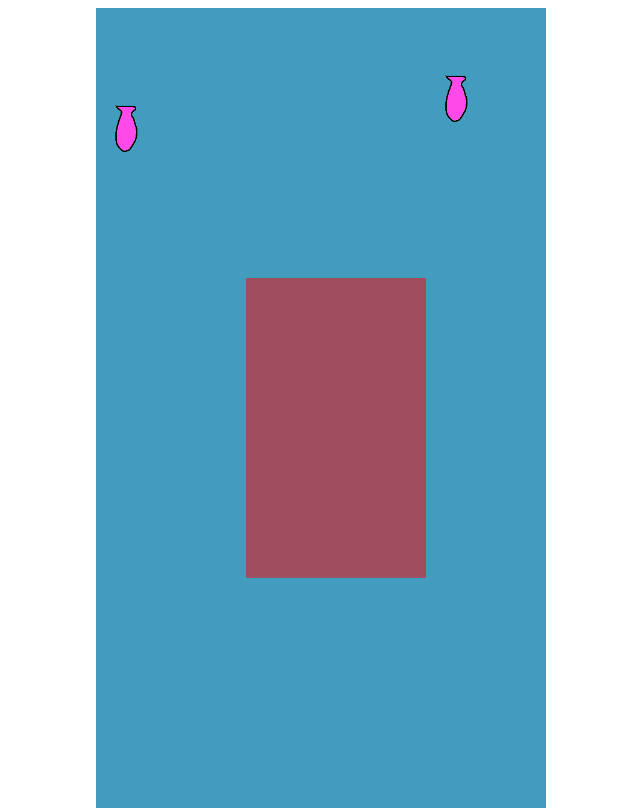
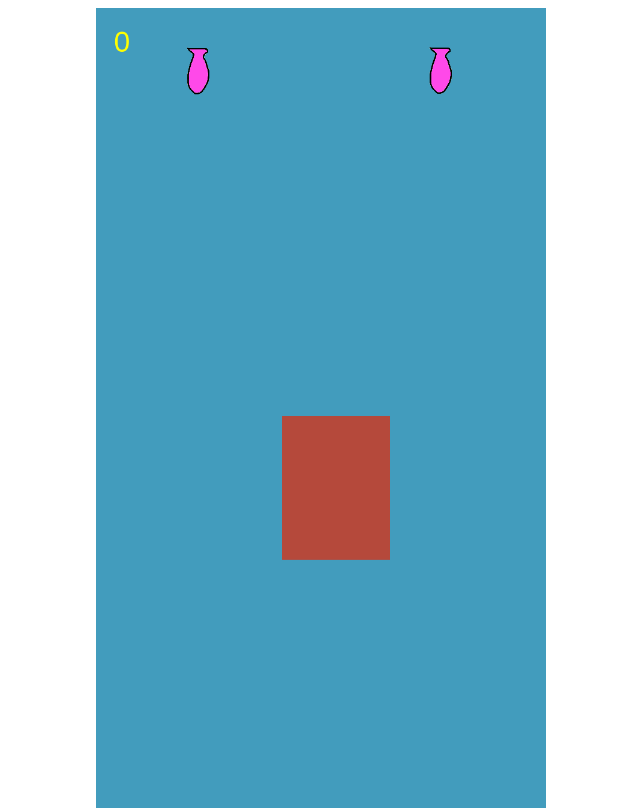
Before and after one commit to stefanforsberg/spelsyltmay2020, a plain HTML site: page index.html in a window 1280 px wide. Shown: the whole page, without its empty margins (319-959 px from the left). Drawn offline with Linux system fonts and the light colour scheme; animation ran at ten frames a second.

Commit message:
Eat fish

```diff
--- a/fish.js
+++ b/fish.js
@@ -3,6 +3,10 @@ class Fish extends Phaser.GameObjects.Sprite {
     constructor(scene, x, y, key) {
 
         super(scene, x, y, key);
+
+        this.scene = scene;
+
+        console.log()
 
         // var emitter = scene.add.particles('fog').createEmitter({
         //     speed: 10,
@@ -31,6 +35,8 @@ class Fish extends Phaser.GameObjects.Sprite {
 
         this.setInteractive();
 
+        this.canMove = true;
+
         // this.on('pointerdown', function (pointer) {
         //     this.setTint(Math.random() * 0xffffff);
         // });
@@ -39,7 +45,10 @@ class Fish extends Phaser.GameObjects.Sprite {
         //     // this.clearTint();
         // });
 
+        scene.input.setDraggable(this);
+
         this.on('dragstart', function (pointer) {
+            this.canMove = false;
             this.setTint(Math.random() * 0xffffff);
             // this.setTint(0xff0000);
 
@@ -48,16 +57,18 @@ class Fish extends Phaser.GameObjects.Sprite {
         this.on('drag', function (pointer, dragX, dragY) {
 
             this.x = dragX;
-            // this.y = dragY;
+            this.y = dragY;
 
         });
 
         this.on('dragend', function (pointer) {
-
+            this.canMove = true;
             this.clearTint();
 
         });
 
+
+        this.respawn();
 
         scene.add.existing(this);
 
@@ -72,13 +83,31 @@ class Fish extends Phaser.GameObjects.Sprite {
 
     }
 
-    update() {
+    respawn() {
+        this.x = Phaser.Math.Between(20, 700);
+        this.y = Phaser.Math.Between(-90, -30);
+    }
 
-        this.y += 3;
+    update(playerBounds) {
 
-        if(this.y > 1400) {
-            this.y = -100
+        if(this.canMove) {
+            this.y += 3;
+
+            if(this.y > 1400) {
+                this.respawn();
+            }
+
+            playerBounds.forEach(pb => {
+                if(Phaser.Geom.Intersects.RectangleToRectangle(this.getBounds(), pb)) {
+                    this.scene.events.emit("EatFish");
+                    this.respawn();
+                }
+            });
         }
+
+
+
+
 
         // // Horizontal movement
         // if (this.scene.cursors.left.isDown)
--- a/index.html
+++ b/index.html
@@ -13,6 +13,7 @@
 
     <script src="phaser.min.js"></script>
     <script src="seaScene.js"></script>
+    <script src="player.js"></script>
     <script src="fish.js"></script>
 
 </head>
--- /dev/null
+++ b/player.js
@@ -0,0 +1,63 @@
+class Player extends Phaser.GameObjects.Sprite {
+
+    constructor(scene, x, y, key) {
+        super(scene, x, y, key);
+
+        scene.add.existing(this);
+
+        // this.body.setVelocityY(50)
+
+        // var graphics = this.add.graphics();
+
+        // graphics.fillStyle(0xff0000, 1);
+        // graphics.fillRect(0, 0, 100, 100);
+
+        // this.body.setVelocityY(-80);
+
+    }
+
+    update() {
+
+        // if(this.canMove) {
+        //     this.y += 3;
+
+        //     if(this.y > 1400) {
+        //         this.y = -100
+        //     }
+        // }
+
+
+        // // Horizontal movement
+        // if (this.scene.cursors.left.isDown)
+        // {
+        //     this.flipX = true;
+        //     this.body.setVelocityX(-80);
+        // }
+        // else if (this.scene.cursors.right.isDown)
+        // {
+        //     this.flipX = false;
+        //     this.body.setVelocityX(80);
+        // } else {
+        //     this.body.setVelocityX(0);
+        // }
+        // // Vertical movement
+        // if (this.scene.cursors.up.isDown)
+        // {
+        //     this.flipY = false;
+        //     this.body.setVelocityY(-80);
+        // }
+        // else if (this.scene.cursors.down.isDown)
+        // {
+        //     this.flipY = true;
+        //     this.body.setVelocityY(80);
+        // }
+
+        // if (this.scene.cursors.left.isDown || this.scene.cursors.right.isDown) {
+        //     this.anims.play('vertical', true);
+        // } else if (this.scene.cursors.up.isDown || this.scene.cursors.down.isDown) {
+        //     this.anims.play('horisontal', true);
+        // } else {
+        //     this.anims.stop();
+        // }
+    }
+}
--- a/seaScene.js
+++ b/seaScene.js
@@ -6,6 +6,7 @@ class SeaScene extends Phaser.Scene {
 
     preload() {
         this.load.image('fish', 'assets/fish.png');
+        this.load.image('player', 'assets/player.png');
     }
 
     create() {
@@ -16,22 +17,30 @@ class SeaScene extends Phaser.Scene {
         graphics.fillStyle(0x429cbd, 1);
         graphics.fillRect(0, 0, 750, 1334);
 
-        graphics.fillStyle(0xff0000, 0.5);
-        graphics.fillRect(250, 450, 300, 500);
+        this.player = new Player(this, 400, 800, 'player');
 
         this.fish = new Fish(this, 50, 50, 'fish');
 
-        this.input.setDraggable(this.fish);
-
         this.fish2 = new Fish(this, 600, 0, 'fish');
 
-        this.input.setDraggable(this.fish2);
+        this.fishEaten = 0;
+
+        this.events.on("EatFish", () => { this.fishEaten = this.fishEaten + 1;}, this);
+
+        this.fishEatenText = this.add.text(30, 30, '0').setFontFamily('Arial').setFontSize(48).setColor('#ffff00');
 
     }
 
     update() {
-        this.fish.update();
-        this.fish2.update();
+
+        this.fishEatenText.setText(this.fishEaten)
+
+        var playerBounds = [this.player.getBounds()];
+
+        this.fish.update(playerBounds);
+        this.fish2.update(playerBounds);
+
+
     }
 
 }
```
Also changed, not shown: assets/player.png (added).
